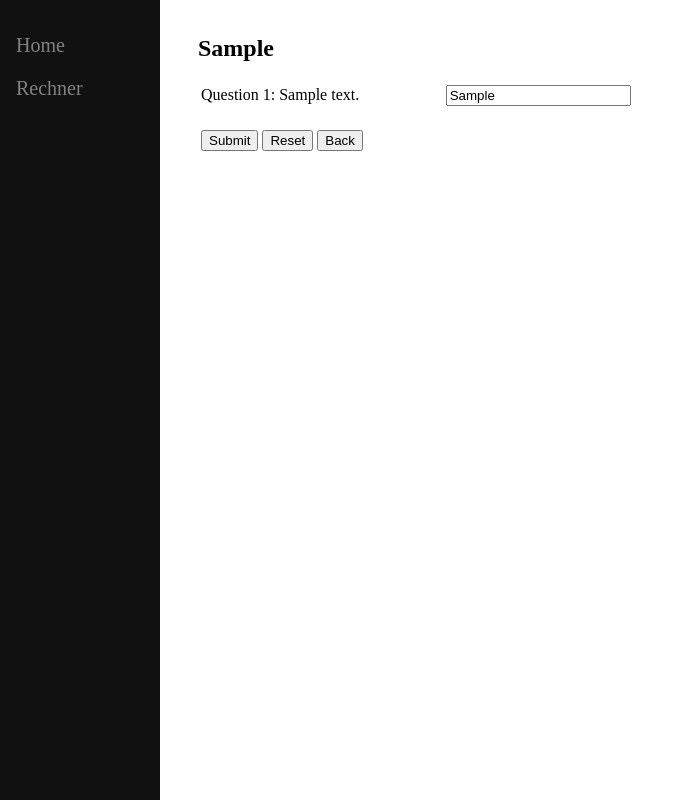
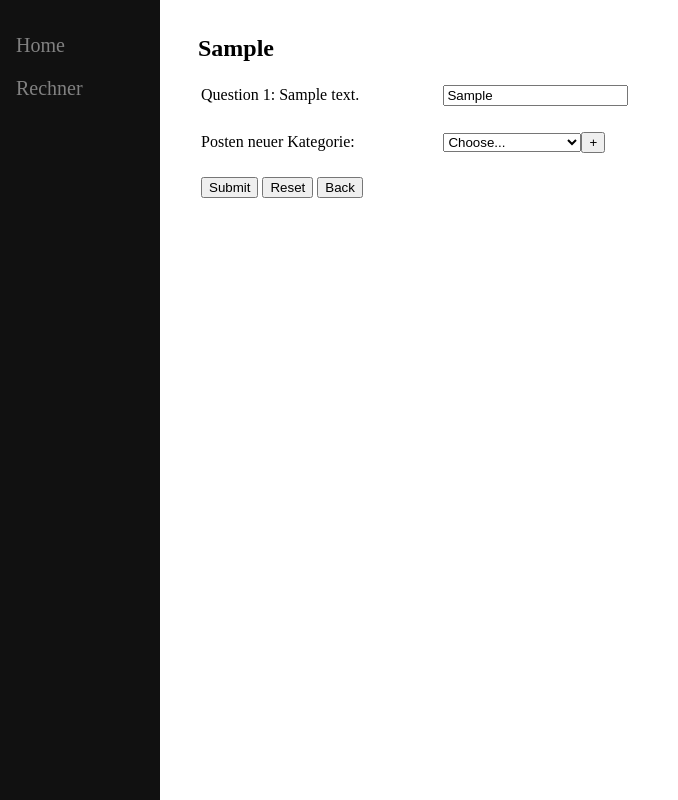
Before and after one commit to Kuhkaefer/Thg-Rechner, a Django app: template rechner/templates/rechner/show_simple_form.html in a window 1280 px wide. Shown: the whole page, without its empty margins (0-678 px from the left). Run offline with Django 3.2, Linux system fonts and the light colour scheme; the template is opened without the code that fills it: most values are stand-ins (such as "Sample title", 1, 10 or a date in 2020).

Commit message:
Starting: Adding questions of new categories

```diff
--- a/rechner/templates/rechner/show_simple_form.html
+++ b/rechner/templates/rechner/show_simple_form.html
@@ -69,6 +69,32 @@
                 {% endif %}
 
             {% endfor %}
+            <tr><td><br></td></tr>
+
+<!--      Option to add question of new category -->
+            <tr>
+                <td> Posten neuer Kategorie: </td>
+                <td>
+                    <select name="chosen_cat">
+                        <option value="-1"> Choose... </option>
+                        {% for mc in missing_cats %}
+                            <option value={{mc.id}} > {{ mc.name }} </option>
+                        {% endfor %}
+                        <input type='submit' name="add_cat" value="+" >
+                    </select>
+                </td>
+                <td>
+                    {% if new_cat != None %}
+                    <select name="new_cat_q">
+                        <option value="-1"> Choose... </option>
+                        {% for mc in new_c_q_list %}
+                            <option value={{mc.id}} > {{ mc.name }} </option>
+                        {% endfor %}
+                        <input type='submit' name="add_cat" value="+" >
+                    </select>
+                    {% endif %}
+                </td>
+            </tr>
         </table>
         <br>
 
```
Also changed, not shown: rechner/views.py (+10 -0 lines).
